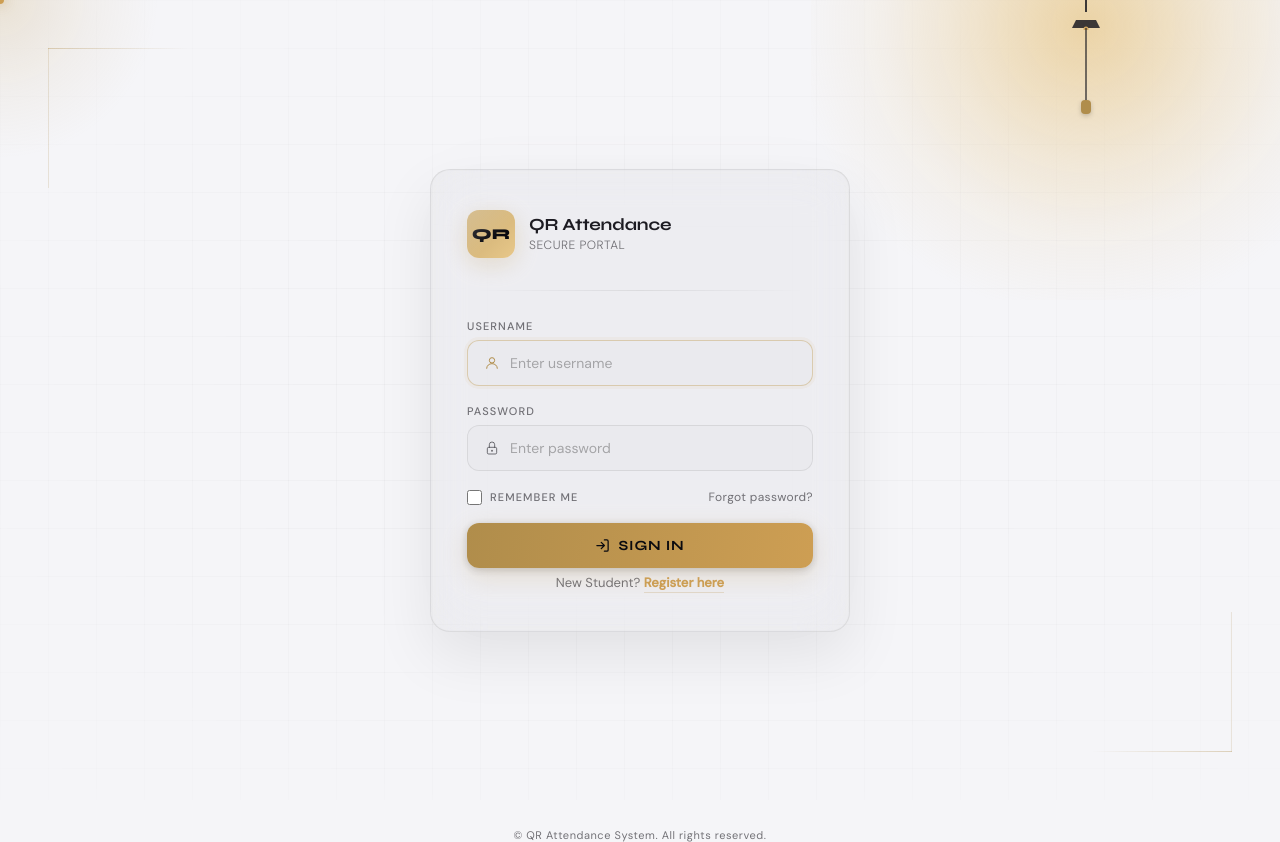
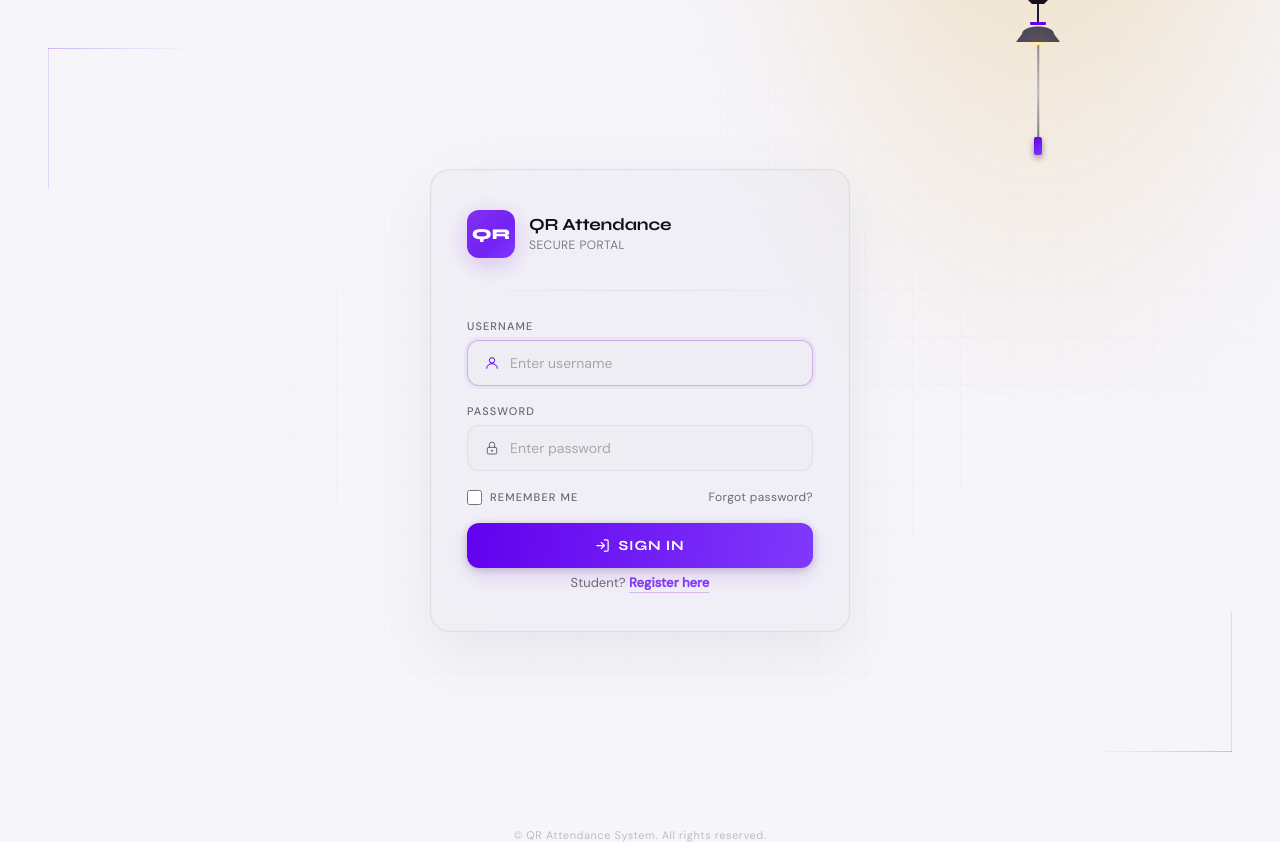
Before and after one commit to Saurabh8824/qr_attendance, a Django app: page /login/login/ in a window 1280 px wide. Run offline with Django 5.2, Linux system fonts and the light colour scheme; parts of the project's set-up code (start-up, migrations or seed data) failed here and were passed over.

Commit message:
Update login.html

```diff
--- a/login/templates/login/login.html
+++ b/login/templates/login/login.html
@@ -10,34 +10,34 @@
 
   <style>
     :root {
-      --ink:    #0a0a0f;
-      --ink2:   #111118;
-      --surface: rgba(255,255,255,0.035);
-      --border:  rgba(255,255,255,0.07);
-      --gold:   #c8a96e;
-      --gold2:  #e8c88a;
-      --text:   #f0ece4;
-      --muted:  rgba(240,236,228,0.5);
+      --ink:    #06050a;
+      --ink2:   #0d0b14;
+      --surface: rgba(255,255,255,0.03);
+      --border:  rgba(255,255,255,0.06);
+      --purple:   #9d4edd;
+      --purple2:  #c77dff;
+      --text:   #f3f0f7;
+      --muted:  rgba(243,240,247,0.45);
       --danger: #ff6b6b;
       --radius: 20px;
       --maxw:   420px;
-      --lamp-glow: radial-gradient(circle at center, rgba(200, 169, 110, 0.18) 0%, rgba(200, 169, 110, 0.07) 40%, transparent 70%);
-      --bg-grid-color: rgba(255,255,255,0.025);
+      --lamp-glow: radial-gradient(circle at center, rgba(157, 78, 221, 0.22) 0%, rgba(157, 78, 221, 0.08) 45%, transparent 75%);
+      --bg-grid-color: rgba(255,255,255,0.02);
     }
 
     /* ─── Light Theme Overrides ─── */
     body.light-theme {
-      --ink:    #f5f5f8;
+      --ink:    #f6f5fa;
       --ink2:   #ffffff;
-      --surface: rgba(0,0,0,0.03);
-      --border:  rgba(0,0,0,0.08);
-      --gold:   #b08d4b;
-      --gold2:  #cd9e53;
-      --text:   #1c1b22;
-      --muted:  rgba(28,27,34,0.6);
+      --surface: rgba(0,0,0,0.025);
+      --border:  rgba(0,0,0,0.07);
+      --purple:   #6200ee;
+      --purple2:  #7f39fb;
+      --text:   #120e1a;
+      --muted:  rgba(18,14,26,0.6);
       --danger: #e03131;
-      --lamp-glow: radial-gradient(circle at center, rgba(232, 200, 138, 0.75) 0%, rgba(232, 200, 138, 0.3) 35%, rgba(232, 200, 138, 0.1) 55%, transparent 75%);
-      --bg-grid-color: rgba(0,0,0,0.035);
+      --lamp-glow: radial-gradient(ellipse at top, rgba(232, 200, 138, 0.65) 0%, rgba(232, 200, 138, 0.25) 40%, rgba(232, 200, 138, 0.05) 65%, transparent 80%);
+      --bg-grid-color: rgba(98,0,238,0.03);
     }
 
     *, *::before, *::after { box-sizing: border-box; margin: 0; padding: 0; }
@@ -50,42 +50,45 @@
       color: var(--text);
       -webkit-font-smoothing: antialiased;
       overflow: hidden;
-      cursor: none; /* hide default cursor on desktop */
+      cursor: default;
       transition: background-color 0.5s ease, color 0.3s ease;
     }
 
-    /* ─── Interactive Hanging Lamp Component ─── */
+    /* ─── Realistic Industrial Lamp Component ─── */
     .lamp-container {
       position: fixed;
       top: 0;
-      right: 12%;
+      right: 15%;
       z-index: 100;
-      width: 80px;
+      width: 100px;
       height: auto;
       display: flex;
       flex-direction: column;
       align-items: center;
-      transform-origin: top center;
     }
 
     .lamp-fixture {
-      width: 40px;
+      width: 64px;
       height: auto;
-      fill: var(--text);
-      opacity: 0.85;
-      transition: fill 0.3s ease, transform 0.2s ease;
-      cursor: pointer;
+      overflow: visible;
     }
-    .lamp-container:hover .lamp-fixture {
-      transform: scaleY(1.03);
-      opacity: 1;
+
+    .lamp-metal { fill: #2a2635; transition: fill 0.3s; }
+    body.light-theme .lamp-metal { fill: #4a4557; }
+
+    .lamp-accent { fill: var(--purple); transition: fill 0.3s; }
+    .lamp-bulb { fill: #444; transition: fill 0.3s; }
+
+    body.light-theme .lamp-bulb {
+      fill: #ffeaa7;
+      filter: drop-shadow(0 0 10px #ffe596);
     }
 
     .lamp-rope-wrapper {
       position: relative;
-      width: 20px;
-      height: 90px;
-      margin-top: -2px;
+      width: 30px;
+      height: 120px;
+      margin-top: -5px;
       cursor: pointer;
     }
 
@@ -93,77 +96,43 @@
       position: absolute;
       left: 50%;
       top: 0;
-      width: 2px;
-      height: 75px;
-      background: var(--text);
-      opacity: 0.6;
+      width: 1.5px;
+      height: 95px;
+      background: linear-gradient(to bottom, #555, #888, #444);
       transform: translateX(-50%);
-      transition: background 0.3s ease, height 0.15s ease-out;
+      transition: height 0.15s ease-out;
     }
+    body.light-theme .lamp-rope { background: linear-gradient(to bottom, #888, #bbb, #777); }
 
     .lamp-handle {
       position: absolute;
       left: 50%;
-      top: 72px;
-      width: 10px;
-      height: 14px;
-      background: var(--gold);
-      border-radius: 4px;
+      top: 92px;
+      width: 8px;
+      height: 18px;
+      background: linear-gradient(135deg, #777, #bbb, #555);
+      border-radius: 2px;
       transform: translateX(-50%);
-      transition: background 0.3s ease, top 0.15s ease-out;
-      box-shadow: 0 2px 5px rgba(0,0,0,0.2);
+      transition: top 0.15s ease-out;
+      box-shadow: 0 3px 6px rgba(0,0,0,0.4);
     }
+    body.light-theme .lamp-handle { background: linear-gradient(135deg, var(--purple), var(--purple2)); }
 
-    /* Pull string dynamic activation response */
-    .lamp-rope-wrapper:active .lamp-rope { height: 88px; }
-    .lamp-rope-wrapper:active .lamp-handle { top: 85px; }
+    .lamp-rope-wrapper:active .lamp-rope { height: 110px; }
+    .lamp-rope-wrapper:active .lamp-handle { top: 107px; }
 
-    /* Faded Warm Light Glow Ambient Area */
     .lamp-glow-area {
       position: absolute;
-      top: 25px;
+      top: 45px;
       left: 50%;
       transform: translate(-50%, -50%);
-      width: 550px;
-      height: 550px;
+      width: 700px;
+      height: 700px;
       pointer-events: none;
       z-index: -1;
       background: var(--lamp-glow);
-      opacity: 0;
-      transition: opacity 0.5s ease;
-    }
-    body.light-theme .lamp-glow-area {
       opacity: 1;
-    }
-
-    /* ─── Custom cursor (desktop only) ─── */
-    #cursor-orb {
-      position: fixed;
-      width: 320px;
-      height: 320px;
-      border-radius: 50%;
-      pointer-events: none;
-      z-index: 0;
-      transform: translate(-50%, -50%);
-      background: radial-gradient(circle at center, rgba(200, 169, 110, 0.18) 0%, rgba(200, 169, 110, 0.07) 40%, transparent 70%);
-      transition: transform 0.12s ease-out, width 0.3s ease, height 0.3s ease;
-      will-change: transform;
-    }
-    body.light-theme #cursor-orb {
-      background: radial-gradient(circle at center, rgba(200, 169, 110, 0.25) 0%, rgba(200, 169, 110, 0.08) 40%, transparent 70%);
-    }
-
-    #cursor-dot {
-      position: fixed;
-      width: 8px;
-      height: 8px;
-      border-radius: 50%;
-      pointer-events: none;
-      z-index: 9999;
-      background: var(--gold2);
-      transform: translate(-50%, -50%);
-      transition: transform 0.06s ease-out, opacity 0.2s;
-      box-shadow: 0 0 12px rgba(200,169,110,0.8);
+      transition: background 0.5s ease;
     }
 
     /* ─── Animated grid background ─── */
@@ -187,8 +156,8 @@
     .corner::before, .corner::after {
       content: '';
       position: absolute;
-      background: linear-gradient(90deg, var(--gold), transparent);
-      opacity: 0.35;
+      background: linear-gradient(90deg, var(--purple), transparent);
+      opacity: 0.25;
     }
     .corner.tl { top: 0; left: 0; }
     .corner.tl::before { width: 100%; height: 1px; top: 48px; left: 48px; }
@@ -215,17 +184,17 @@
       backdrop-filter: blur(24px) saturate(140%);
       -webkit-backdrop-filter: blur(24px) saturate(140%);
       box-shadow:
-        0 0 0 1px rgba(255,255,255,0.03) inset,
-        0 32px 80px rgba(0,0,0,0.4),
-        0 0 120px rgba(200,169,110,0.04);
+        0 0 0 1px rgba(255,255,255,0.02) inset,
+        0 32px 80px rgba(0,0,0,0.5),
+        0 0 120px rgba(157, 78, 221, 0.03);
       animation: cardIn 0.7s cubic-bezier(0.22, 1, 0.36, 1) both;
       transition: background 0.3s, border-color 0.3s, box-shadow 0.3s;
     }
     body.light-theme .card {
       box-shadow:
         0 0 0 1px rgba(0,0,0,0.01) inset,
-        0 24px 60px rgba(0,0,0,0.08),
-        0 0 80px rgba(200,169,110,0.02);
+        0 24px 60px rgba(0,0,0,0.06),
+        0 0 80px rgba(98, 0, 238, 0.02);
     }
     @keyframes cardIn {
       from { opacity: 0; transform: translateY(28px) scale(0.97); }
@@ -241,12 +210,12 @@
     .logo-mark {
       width: 48px; height: 48px;
       border-radius: 12px;
-      background: linear-gradient(135deg, #c8a96e, #e8c88a);
+      background: linear-gradient(135deg, var(--purple), var(--purple2));
       display: flex; align-items: center; justify-content: center;
       font-family: 'Syne', sans-serif;
       font-weight: 800; font-size: 15px;
-      color: #0a0a0f;
-      box-shadow: 0 6px 24px rgba(200,169,110,0.3);
+      color: #ffffff;
+      box-shadow: 0 6px 24px rgba(157, 78, 221, 0.3);
       flex-shrink: 0;
       position: relative;
       overflow: hidden;
@@ -254,7 +223,7 @@
     .logo-mark::after {
       content: '';
       position: absolute; inset: 0;
-      background: linear-gradient(135deg, rgba(255,255,255,0.25), transparent 60%);
+      background: linear-gradient(135deg, rgba(255,255,255,0.2), transparent 60%);
     }
     .brand-text h1 {
       font-family: 'Syne', sans-serif;
@@ -285,9 +254,6 @@
       margin-bottom: 20px;
       animation: fadeUp 0.4s ease both;
     }
-    body.light-theme .messages {
-      background: rgba(224, 49, 49, 0.06);
-    }
 
     /* ─── Form ─── */
     form { display: flex; flex-direction: column; gap: 18px; }
@@ -299,11 +265,6 @@
     .form-group:nth-child(3) { animation-delay: 0.34s; }
     .form-group:nth-child(4) { animation-delay: 0.4s; }
 
-    @keyframes fadeUp {
-      from { opacity: 0; transform: translateY(14px); }
-      to   { opacity: 1; transform: translateY(0); }
-    }
-
     label {
       font-size: 11px; font-weight: 500;
       text-transform: uppercase; letter-spacing: 0.1em;
@@ -312,27 +273,26 @@
 
     .field {
       display: flex; align-items: center; gap: 10px;
-      background: rgba(255,255,255,0.025);
+      background: rgba(255,255,255,0.015);
       border: 1px solid var(--border);
       border-radius: 12px; padding: 13px 16px;
       transition: border-color 0.2s, background 0.2s, box-shadow 0.2s;
     }
-    body.light-theme .field {
-      background: rgba(0,0,0,0.015);
-    }
+    body.light-theme .field { background: rgba(0,0,0,0.01); }
+
     .field:focus-within {
-      border-color: rgba(200,169,110,0.5);
-      background: rgba(200,169,110,0.04);
-      box-shadow: 0 0 0 3px rgba(200,169,110,0.08);
+      border-color: rgba(157, 78, 221, 0.4);
+      background: rgba(157, 78, 221, 0.03);
+      box-shadow: 0 0 0 3px rgba(157, 78, 221, 0.06);
     }
     .field svg { flex-shrink: 0; color: var(--muted); transition: color 0.2s; }
-    .field:focus-within svg { color: var(--gold); }
+    .field:focus-within svg { color: var(--purple); }
     .field input {
       flex: 1; background: transparent; border: 0; outline: none;
       color: var(--text); font-family: 'DM Sans', sans-serif;
       font-size: 14px; font-weight: 400;
     }
-    .field input::placeholder { color: rgba(240,236,228,0.25); }
+    .field input::placeholder { color: rgba(243,240,247,0.22); }
     body.light-theme .field input::placeholder { color: rgba(0, 0, 0, 0.3); }
 
     /* ─── Remember & forgot row ─── */
@@ -345,7 +305,7 @@
       cursor: pointer;
     }
     .check-label input[type="checkbox"] {
-      accent-color: var(--gold);
+      accent-color: var(--purple);
       width: 15px; height: 15px; cursor: pointer;
     }
     .forgot-link {
@@ -353,32 +313,31 @@
       font-size: 12px; letter-spacing: 0.03em;
       transition: color 0.2s;
     }
-    .forgot-link:hover { color: var(--gold2); }
+    .forgot-link:hover { color: var(--purple2); }
 
     /* ─── Submit button ─── */
     .btn {
       position: relative; overflow: hidden;
       display: flex; align-items: center; justify-content: center; gap: 8px;
       padding: 14px; border-radius: 12px; border: 0;
-      cursor: none;
       font-family: 'Syne', sans-serif;
       font-weight: 700; font-size: 14px; letter-spacing: 0.06em;
       text-transform: uppercase;
-      color: #0a0a0f;
-      background: linear-gradient(100deg, var(--gold) 0%, var(--gold2) 50%, var(--gold) 100%);
+      color: #ffffff;
+      background: linear-gradient(100deg, var(--purple) 0%, var(--purple2) 50%, var(--purple) 100%);
       background-size: 200% 100%;
-      box-shadow: 0 8px 28px rgba(200,169,110,0.25), 0 2px 8px rgba(0,0,0,0.2);
+      box-shadow: 0 8px 24px rgba(157, 78, 221, 0.2), 0 2px 8px rgba(0,0,0,0.2);
       transition: background-position 0.4s ease, box-shadow 0.2s, transform 0.15s;
     }
     .btn:hover {
       background-position: 100% 0;
-      box-shadow: 0 12px 36px rgba(200,169,110,0.35), 0 2px 8px rgba(0,0,0,0.2);
+      box-shadow: 0 12px 32px rgba(157, 78, 221, 0.3), 0 2px 8px rgba(0,0,0,0.2);
     }
     .btn:active { transform: translateY(1px); }
     .btn-shine {
       position: absolute; top: 0; left: -80%;
       width: 60%; height: 100%;
-      background: linear-gradient(90deg, transparent, rgba(255,255,255,0.3), transparent);
+      background: linear-gradient(90deg, transparent, rgba(255,255,255,0.2), transparent);
       transform: skewX(-20deg);
       animation: shine 3s 1.5s ease infinite;
     }
@@ -390,9 +349,9 @@
       color: var(--muted); margin-top: 6px;
     }
     .student-link a {
-      color: var(--gold2); font-weight: 600;
+      color: var(--purple2); font-weight: 600;
       text-decoration: none;
-      border-bottom: 1px solid rgba(200,169,110,0.3);
+      border-bottom: 1px solid rgba(157, 78, 221, 0.3);
       padding-bottom: 1px;
       transition: color 0.2s, border-color 0.2s;
     }
@@ -401,19 +360,16 @@
     /* ─── Footer ─── */
     .foot {
       text-align: center; font-size: 11px;
-      color: var(--muted);
-      opacity: 0.5;
+      color: var(--muted); opacity: 0.4;
       margin-top: 28px; letter-spacing: 0.05em;
       animation: fadeUp 0.6s 0.5s ease both;
     }
 
     /* ─── Mobile Adjustments ─── */
     @media (pointer: coarse), (max-width: 600px) {
-      body { cursor: auto; }
-      #cursor-orb, #cursor-dot { display: none; }
       .card { padding: 28px 22px; }
       .brand-text h1 { font-size: 15px; }
-      .lamp-container { right: 6%; } /* Reposition lamp slightly for narrow mobile screens */
+      .lamp-container { right: 5%; transform: scale(0.85); transform-origin: top right; }
     }
 
     /* ─── Mobile animated ring (pulse) ─── */
@@ -422,7 +378,7 @@
       position: fixed;
       width: 200px; height: 200px;
       border-radius: 50%;
-      border: 1px solid rgba(200,169,110,0.12);
+      border: 1px solid rgba(157, 78, 221, 0.08);
       top: -60px; right: -60px;
       animation: ringpulse 5s ease-in-out infinite;
     }
@@ -430,13 +386,7 @@
       width: 320px; height: 320px;
       top: -100px; right: -100px;
       animation-delay: 1.5s;
-      border-color: rgba(200,169,110,0.06);
-    }
-    .mobile-ring:nth-child(3) {
-      width: 440px; height: 440px;
-      top: -140px; right: -140px;
-      animation-delay: 3s;
-      border-color: rgba(200,169,110,0.03);
+      border-color: rgba(157, 78, 221, 0.04);
     }
     @keyframes ringpulse {
       0%,100% { transform: scale(1); opacity: 1; }
@@ -450,27 +400,21 @@
 <body>
 
   <div class="lamp-container">
-    <svg class="lamp-fixture" viewBox="0 0 40 30">
-      <rect x="19" y="0" width="2" height="12"/>
-      <path d="M10 20 L30 20 L34 28 L6 28 Z" />
-      <circle cx="20" cy="29" r="2.5" fill="var(--gold2)"/>
+    <svg class="lamp-fixture" viewBox="0 0 64 50">
+      <path d="M22 0 L42 0 L38 4 L26 4 Z" fill="#15121e" />
+      <rect x="31" y="4" width="2" height="18" fill="#1f1b29" />
+      <path class="lamp-metal" d="M16 34 C16 24, 48 24, 48 34 L54 42 L10 42 Z" />
+      <rect class="lamp-accent" x="24" y="22" width="16" height="3" rx="1" />
+      <path class="lamp-bulb" d="M24 42 C24 48, 40 48, 40 42 Z" />
     </svg>
-    <div class="lamp-rope-wrapper" id="theme-pull-rope" title="Pull to toggle light">
+    <div class="lamp-rope-wrapper" id="theme-pull-rope" title="Pull to toggle theme">
       <div class="lamp-rope"></div>
       <div class="lamp-handle"></div>
     </div>
     <div class="lamp-glow-area"></div>
   </div>
 
-  <div id="cursor-orb"></div>
-  <div id="cursor-dot"></div>
-
-  <div class="mobile-ring"></div>
-  <div class="mobile-ring"></div>
-  <div class="mobile-ring"></div>
-
   <div class="bg-grid" aria-hidden="true"></div>
-
   <div class="corner tl" aria-hidden="true"></div>
   <div class="corner br" aria-hidden="true"></div>
 
@@ -545,7 +489,7 @@
       </form>
 
       <p class="student-link">
-        New Student? <a href="{% url 'student_signup' %}">Register here</a>
+        Student? <a href="{% url 'student_signup' %}">Register here</a>
       </p>
 
     </main>
@@ -554,7 +498,7 @@
   <div class="foot">© {{ now|date:"Y" }} QR Attendance System. All rights reserved.</div>
 
   <script>
-    /* ── Theme Switcher Engine (System Prefs + Manual Pull interaction) ── */
+    /* ── Theme Switcher Engine ── */
     const ropeToggle = document.getElementById('theme-pull-rope');
 
     function setTheme(isLight) {
@@ -567,7 +511,7 @@
       }
     }
 
-    // Initialize logic: local cache check or match system device properties
+    // Detect system settings or local caches
     const savedTheme = localStorage.getItem('theme');
     if (savedTheme) {
       setTheme(savedTheme === 'light');
@@ -576,59 +520,16 @@
       setTheme(prefersLight);
     }
 
-    // Event listener for pulling the rope toggle
+    // Pull rope action
     ropeToggle.addEventListener('click', () => {
       const currentIsDark = !document.body.classList.contains('light-theme');
       setTheme(currentIsDark);
     });
 
-    /* ── Custom cursor tracker (desktop / pointer:fine only) ── */
-    (function () {
-      const isCoarse = window.matchMedia('(pointer: coarse)').matches;
-      const orb  = document.getElementById('cursor-orb');
-      const dot  = document.getElementById('cursor-dot');
-
-      if (isCoarse || !orb) return;
-
-      let mx = window.innerWidth / 2, my = window.innerHeight / 2;
-      let ox = mx, oy = my;
-
-      document.addEventListener('mousemove', e => {
-        mx = e.clientX; my = e.clientY;
-        dot.style.left = mx + 'px';
-        dot.style.top  = my + 'px';
-      });
-
-      /* Orb follows with lerp for smooth trailing effect */
-      function lerp(a, b, t) { return a + (b - a) * t; }
-
-      (function tick() {
-        ox = lerp(ox, mx, 0.08);
-        oy = lerp(oy, my, 0.08);
-        orb.style.left = ox + 'px';
-        orb.style.top  = oy + 'px';
-        requestAnimationFrame(tick)
-      })();
-
-      /* Expand orb over interactive elements */
-      document.querySelectorAll('input, button, a, label, .lamp-rope-wrapper').forEach(el => {
-        el.addEventListener('mouseenter', () => {
-          orb.style.width  = '420px';
-          orb.style.height = '420px';
-          dot.style.transform = 'translate(-50%,-50%) scale(1.8)';
-        });
-        el.addEventListener('mouseleave', () => {
-          orb.style.width  = '320px';
-          orb.style.height = '320px';
-          dot.style.transform = 'translate(-50%,-50%) scale(1)';
-        });
-      });
-    })();
-
-    /* ── Autofocus on large screens ── */
+    /* ── Autofocus ── */
     try { if (window.innerWidth > 500) document.getElementById('id_username').focus(); } catch(e){}
 
-    /* ── Access denied alert ── */
+    /* ── Access Denied Parameter Checker ── */
     (function(){
       const p = new URLSearchParams(window.location.search);
       if (p.get('access') === 'denied') {
```
